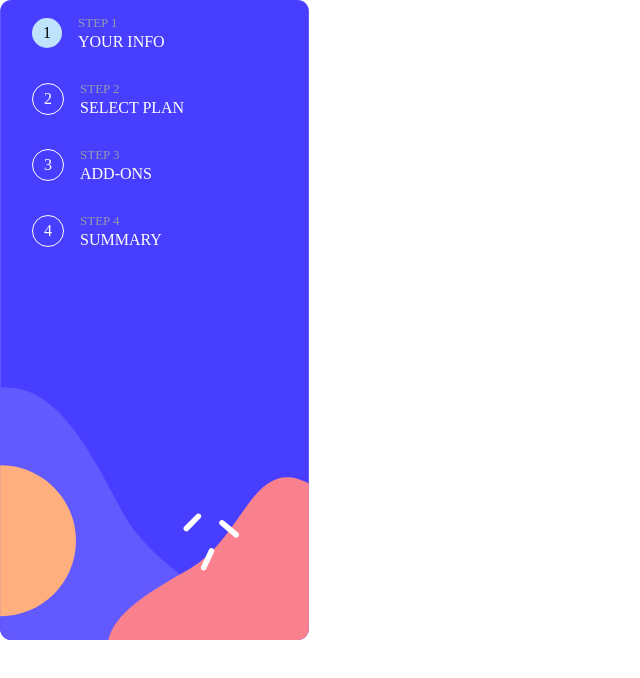
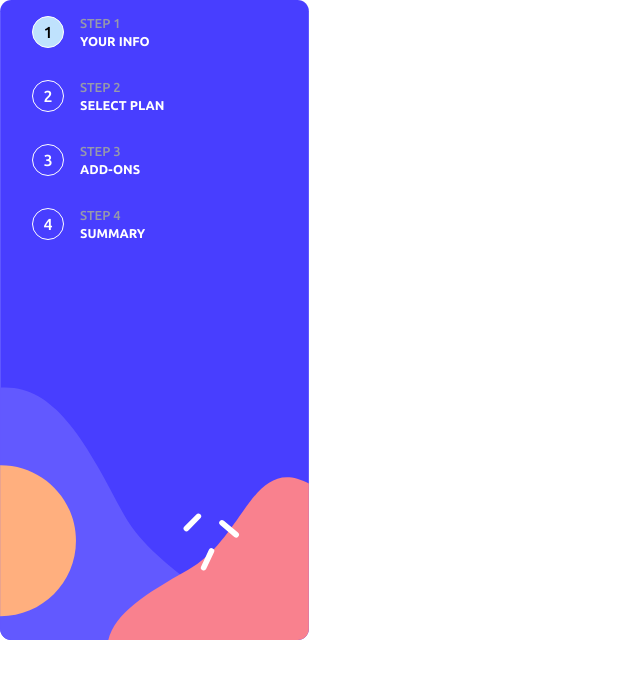
Before and after one commit to abanoubsamir-28/twk_preparation, a Vue app: page / in a window 1280 px wide. Shown: the top 678 px of the page, without its empty margins (0-640 px from the left). Built offline with nearby package versions, Linux system fonts and the light colour scheme.

Commit message:
stepper styling

```diff
--- a/src/assets/styles/stepper-form.css
+++ b/src/assets/styles/stepper-form.css
@@ -21,6 +21,7 @@
   line-height: 30px;
   color: var(--white);
   cursor: pointer;
+
 }
 .form_stepper__info {
     text-transform: uppercase;
@@ -29,12 +30,15 @@
     color: var(--cool-gray);
     margin-bottom: 5px ;
     font-size: 13px;
+    font-family: 'font-medium';
 }
 .form_stepper__info p:last-child {
     color: var(--white);
+    font-family: 'font-bold';
+    font-size: .8rem;
 }
 .form_stepper.active .form_stepper__step {
   background-color: var(--light-blue);
   color: black;
-  border: none;
+  border: 1px solid none;
 }
--- a/src/main.js
+++ b/src/main.js
@@ -1,5 +1,4 @@
 import { createApp } from 'vue'
-import './assets/styles/reset.css'
 import './style.css'
 import App from './App.vue'
 
--- a/src/style.css
+++ b/src/style.css
@@ -1,3 +1,5 @@
+@import url("./assets/styles/fonts.css");
+@import url("./assets/styles/reset.css");
 
 :root {
   --marine-blue: hsl(213, 96%, 18%);
@@ -12,3 +14,7 @@
   --alabaster: hsl(231, 100%, 99%);
   --white: hsl(0, 0%, 100%);
 }
+
+body {
+  font-family: "font-medium", sans-serif;
+}
```
